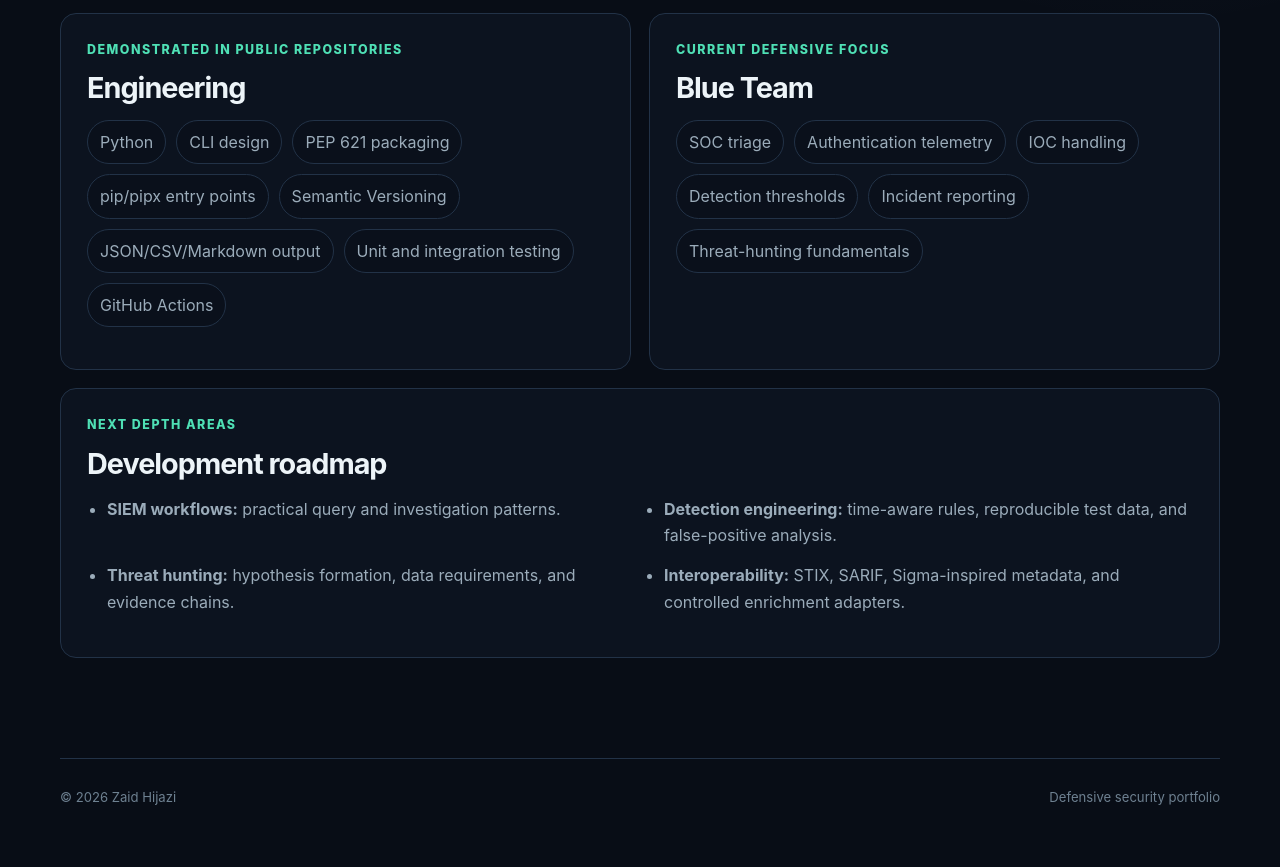
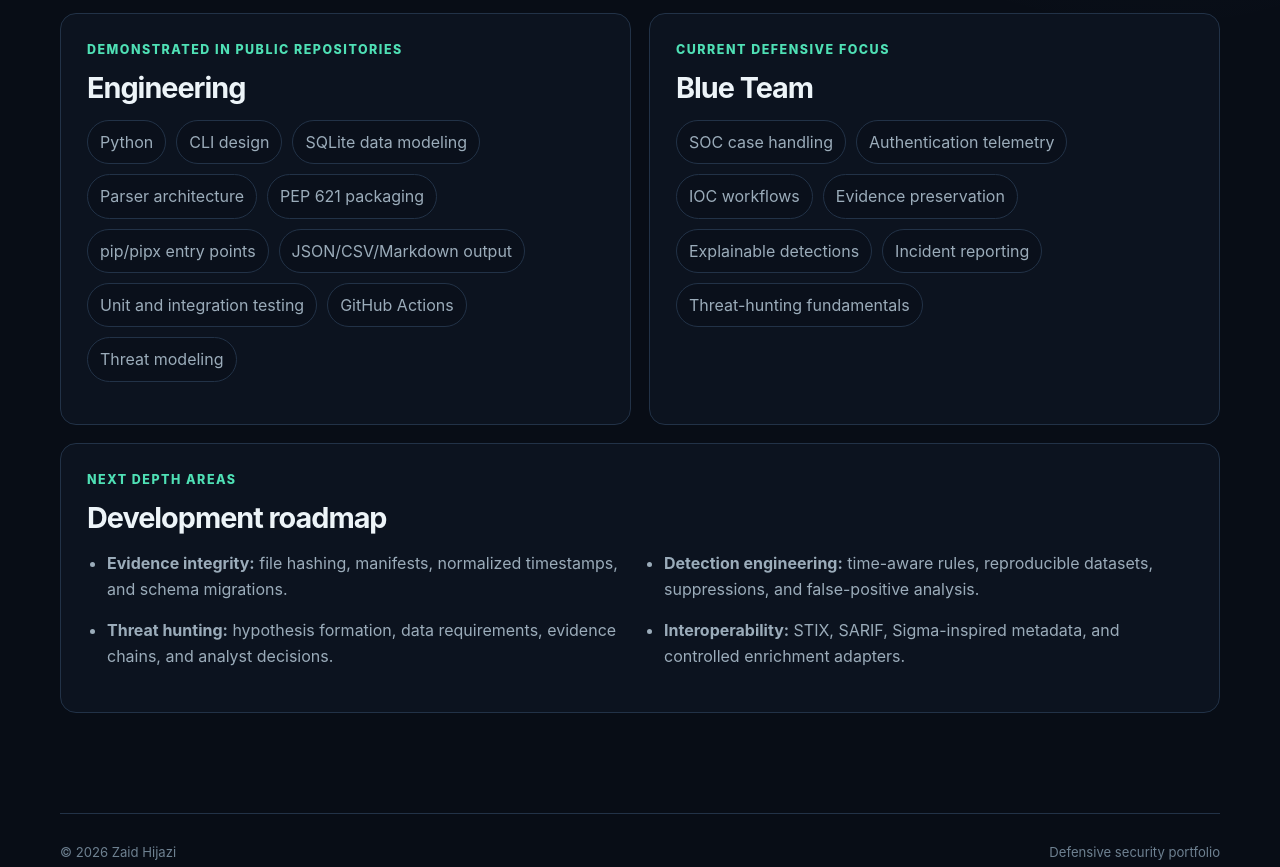
Before and after one commit to Z3X-1337/Z3X-1337.github.io, a plain HTML site: page stack.html in a window 1280 px wide. Shown: the part 560-1427 px from the top of the page. Before the commit the page ends 1397 px from the top, so only its background shows below. Drawn offline with Linux system fonts and the light colour scheme.

Commit message:
Update demonstrated SOC engineering skills

```diff
--- a/stack.html
+++ b/stack.html
@@ -11,9 +11,9 @@
   <main id="content" class="shell page-main">
     <section class="page-intro"><p class="kicker">Capabilities and priorities</p><h1>A focused stack for defensive analysis and automation.</h1><p class="lead">The categories below distinguish demonstrated repository work from areas currently being developed.</p></section>
     <section class="skills-layout">
-      <div class="skill-group"><p class="label">Demonstrated in public repositories</p><h2>Engineering</h2><ul class="tag-list"><li>Python</li><li>CLI design</li><li>PEP 621 packaging</li><li>pip/pipx entry points</li><li>Semantic Versioning</li><li>JSON/CSV/Markdown output</li><li>Unit and integration testing</li><li>GitHub Actions</li></ul></div>
-      <div class="skill-group"><p class="label">Current defensive focus</p><h2>Blue Team</h2><ul class="tag-list"><li>SOC triage</li><li>Authentication telemetry</li><li>IOC handling</li><li>Detection thresholds</li><li>Incident reporting</li><li>Threat-hunting fundamentals</li></ul></div>
-      <div class="skill-group"><p class="label">Next depth areas</p><h2>Development roadmap</h2><ul class="roadmap-list"><li><strong>SIEM workflows:</strong> practical query and investigation patterns.</li><li><strong>Detection engineering:</strong> time-aware rules, reproducible test data, and false-positive analysis.</li><li><strong>Threat hunting:</strong> hypothesis formation, data requirements, and evidence chains.</li><li><strong>Interoperability:</strong> STIX, SARIF, Sigma-inspired metadata, and controlled enrichment adapters.</li></ul></div>
+      <div class="skill-group"><p class="label">Demonstrated in public repositories</p><h2>Engineering</h2><ul class="tag-list"><li>Python</li><li>CLI design</li><li>SQLite data modeling</li><li>Parser architecture</li><li>PEP 621 packaging</li><li>pip/pipx entry points</li><li>JSON/CSV/Markdown output</li><li>Unit and integration testing</li><li>GitHub Actions</li><li>Threat modeling</li></ul></div>
+      <div class="skill-group"><p class="label">Current defensive focus</p><h2>Blue Team</h2><ul class="tag-list"><li>SOC case handling</li><li>Authentication telemetry</li><li>IOC workflows</li><li>Evidence preservation</li><li>Explainable detections</li><li>Incident reporting</li><li>Threat-hunting fundamentals</li></ul></div>
+      <div class="skill-group"><p class="label">Next depth areas</p><h2>Development roadmap</h2><ul class="roadmap-list"><li><strong>Evidence integrity:</strong> file hashing, manifests, normalized timestamps, and schema migrations.</li><li><strong>Detection engineering:</strong> time-aware rules, reproducible datasets, suppressions, and false-positive analysis.</li><li><strong>Threat hunting:</strong> hypothesis formation, data requirements, evidence chains, and analyst decisions.</li><li><strong>Interoperability:</strong> STIX, SARIF, Sigma-inspired metadata, and controlled enrichment adapters.</li></ul></div>
     </section>
   </main>
   <footer class="site-footer shell"><span>© <span data-year></span> Zaid Hijazi</span><span>Defensive security portfolio</span></footer><script src="script.js"></script>
```
